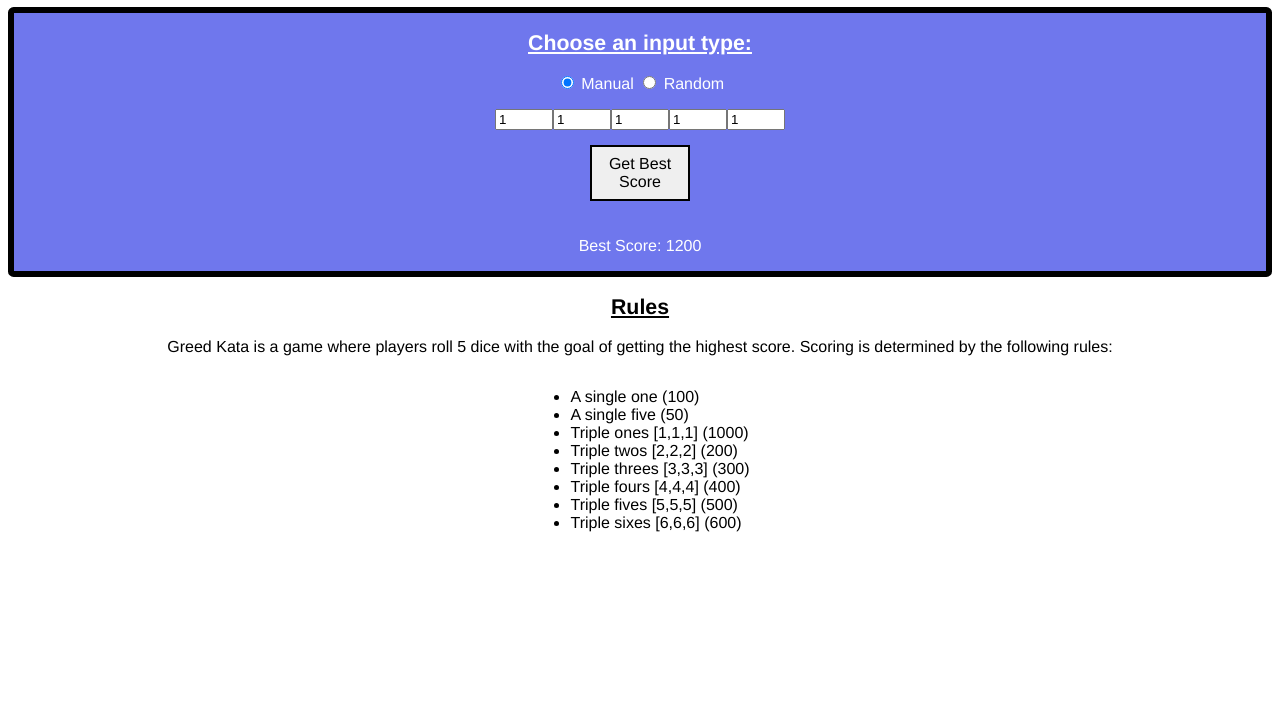
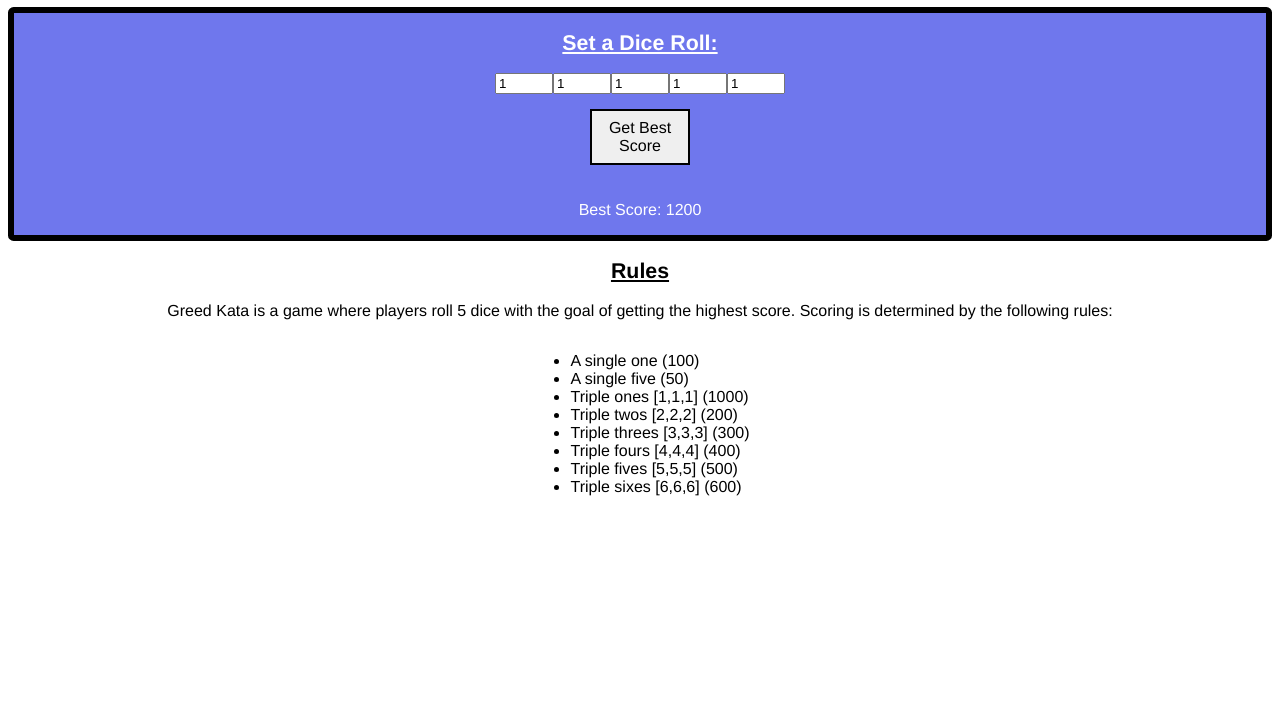
Before and after one commit to tadg99/greed-kata, a plain HTML site: page index.html in a window 1280 px wide. Shown: the part 73-800 px from the top of the page. Drawn offline with Linux system fonts and the light colour scheme.

Commit message:
Edited header

```diff
--- a/index.html
+++ b/index.html
@@ -18,11 +18,7 @@
     <main>
       <section id="menu-view">
         <article>
-          <h2>Choose an input type:</h2>
-          <p>
-            <label><input type="radio" name="input" value="manual" checked /> Manual</label>
-            <label><input type="radio" name="input" value="random" /> Random</label>
-          </p>
+          <h2>Set a Dice Roll:</h2>
           <div id="dice">
             <input id="die1" type="number" min="1" max="6" value="1">
             <input id="die2" type="number" min="1" max="6" value="1">
```
